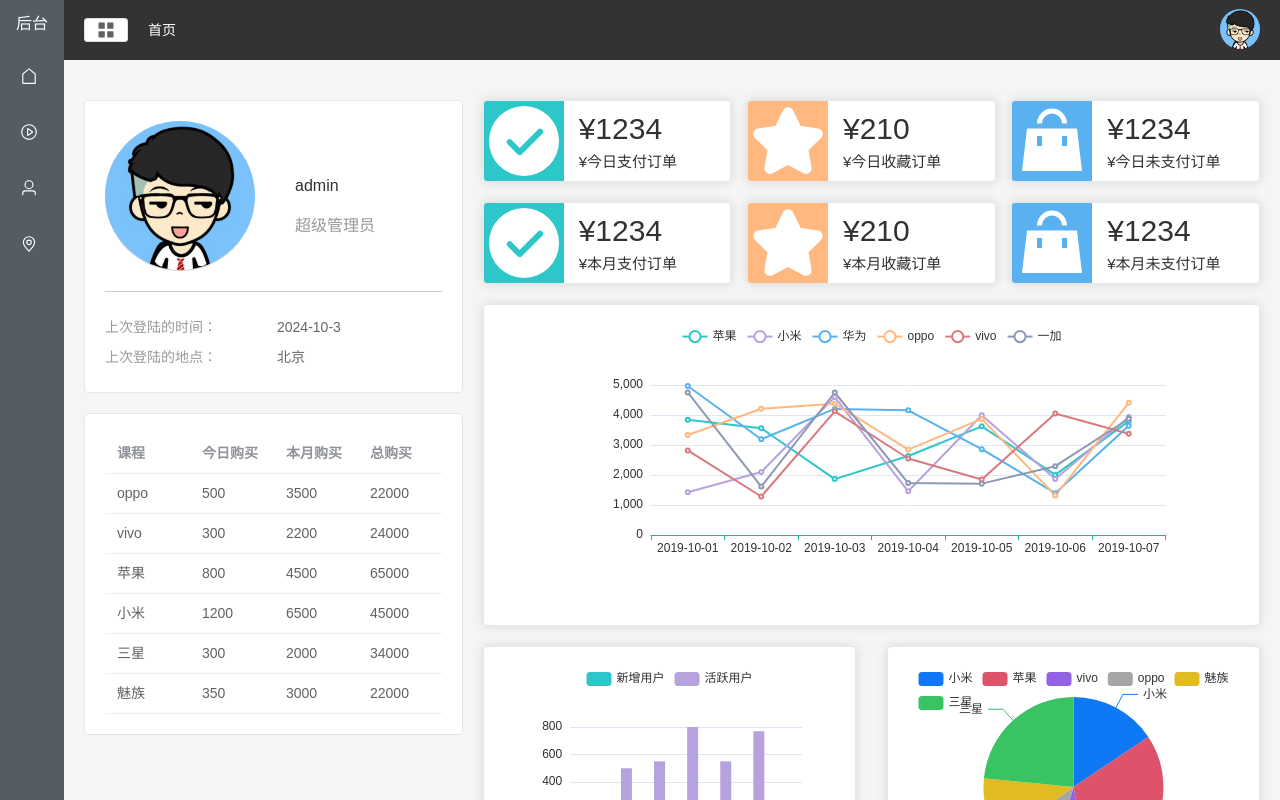
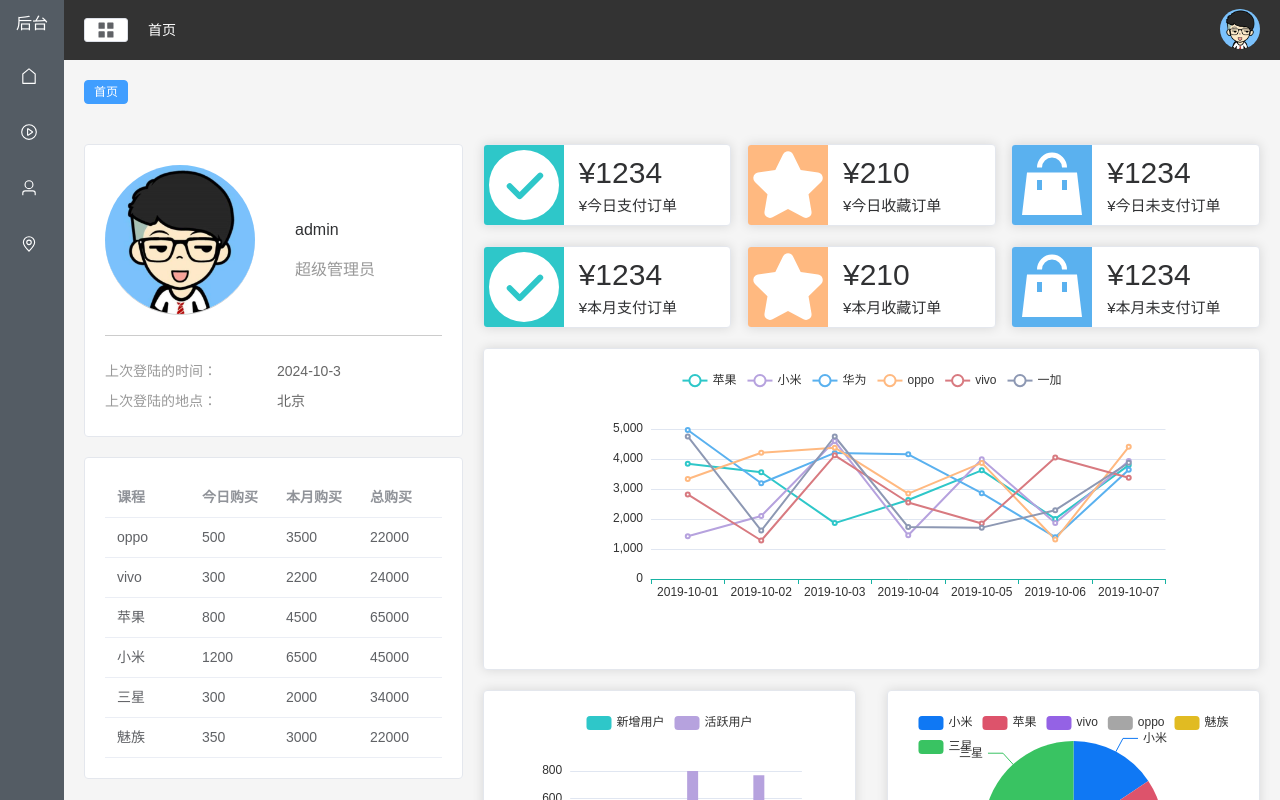
Before and after one commit to LEIGENGEN/user-manager-website-vue, a Vue app: page /#/home in a window 1280 px wide. Built offline with nearby package versions, Linux system fonts and the light colour scheme.

Commit message:
tag静态实现

```diff
--- /dev/null
+++ b/src/components/CommonTab.vue
@@ -0,0 +1,29 @@
+<script setup>
+import {ref} from 'vue'
+import {useRoute} from 'vue-router'
+
+const route = useRoute()
+const tags = ref([
+  {
+    path: '/home',
+    name: 'home',
+    label: '首页',
+    icon: 'home'
+  }
+])
+</script>
+
+<template>
+  <div class="tabs">
+    <el-tag v-for="(item,index) in tags" :key="index" :closable="item.name!=='home'" :effect="route.name===item.name?'dark':'plain'">{{ item.label }}</el-tag>
+  </div>
+</template>
+
+<style scoped lang="less">
+.tabs {
+  margin: 20px 0 0 20px;
+}
+.el-tag{
+  margin-right: 10px;
+}
+</style>
--- a/src/views/Main.vue
+++ b/src/views/Main.vue
@@ -1,6 +1,7 @@
 <script setup>
 import CommonAside from '../components/CommonAside.vue'
 import CommonHeader from '../components/CommonHeader.vue'
+import CommonTab from '../components/CommonTab.vue'
 </script>
 
 <template>
@@ -12,6 +13,7 @@
         <el-header class="el-header">
           <common-header></common-header>
         </el-header>
+        <CommonTab></CommonTab>
         <el-main class="right-main">
           <router-view></router-view>
         </el-main>
```
